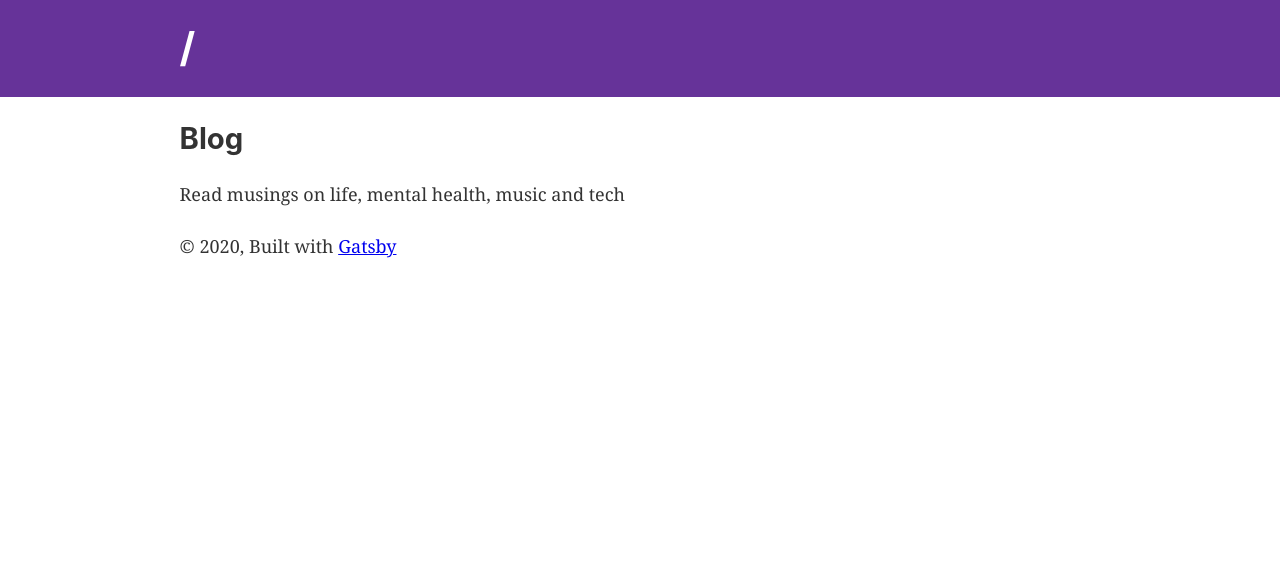
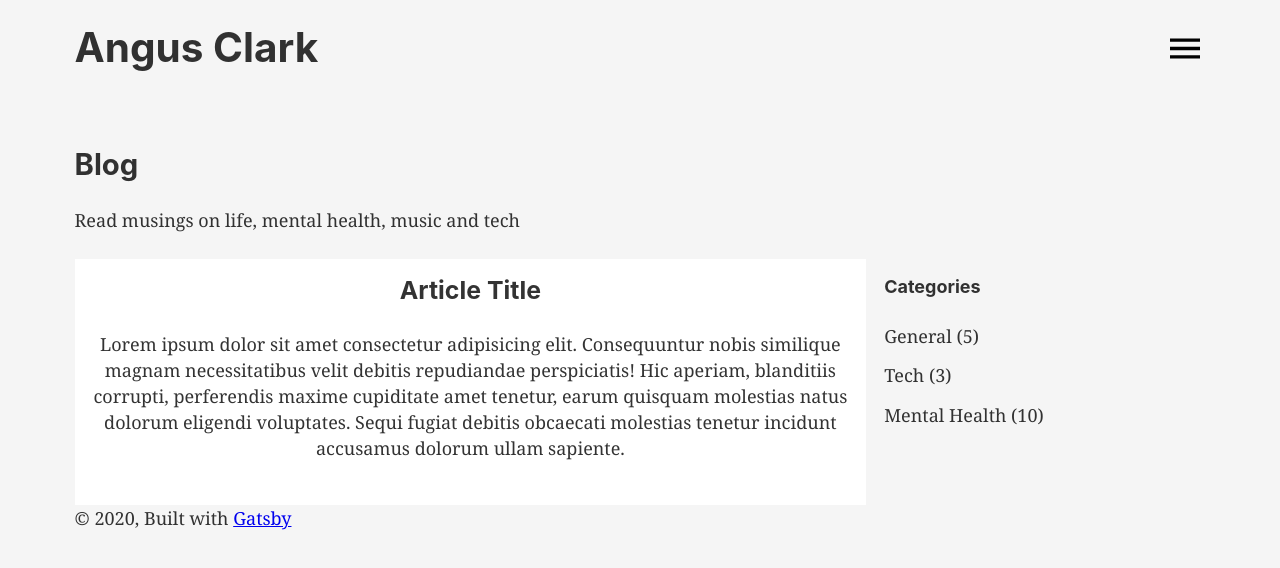
Before and after one commit to angusclarkdev/personal-website, a Gatsby site: page / in a window 1280 px wide. Built offline with nearby package versions, Linux system fonts and the light colour scheme; Gatsby itself is replaced by a stand-in of ours.

Commit message:
wip: continue basic styling

```diff
--- a/package.json
+++ b/package.json
@@ -5,18 +5,21 @@
   "version": "0.1.0",
   "author": "Kyle Mathews <mathews.kyle@gmail.com>",
   "dependencies": {
+    "babel-plugin-styled-components": "^1.10.6",
     "gatsby": "^2.18.12",
     "gatsby-image": "^2.2.34",
     "gatsby-plugin-manifest": "^2.2.31",
     "gatsby-plugin-offline": "^3.0.27",
     "gatsby-plugin-react-helmet": "^3.1.16",
     "gatsby-plugin-sharp": "^2.3.5",
+    "gatsby-plugin-styled-components": "^3.1.16",
     "gatsby-source-filesystem": "^2.1.40",
     "gatsby-transformer-sharp": "^2.3.7",
     "prop-types": "^15.7.2",
     "react": "^16.12.0",
     "react-dom": "^16.12.0",
-    "react-helmet": "^5.2.1"
+    "react-helmet": "^5.2.1",
+    "styled-components": "^4.4.1"
   },
   "devDependencies": {
     "prettier": "^1.19.1"
--- /dev/null
+++ b/src/components/blogPost.js
@@ -0,0 +1,18 @@
+import React from 'react'
+import styled from 'styled-components'
+
+const StyledDiv = styled.div`
+  text-align: center;
+  flex-basis: 70%;
+  background-color: #fff;
+  padding: 1rem;
+`
+
+const BlogPost = () => (
+  <StyledDiv>
+    <h3>Article Title</h3>
+    <p>Lorem ipsum dolor sit amet consectetur adipisicing elit. Consequuntur nobis similique magnam necessitatibus velit debitis repudiandae perspiciatis! Hic aperiam, blanditiis corrupti, perferendis maxime cupiditate amet tenetur, earum quisquam molestias natus dolorum eligendi voluptates. Sequi fugiat debitis obcaecati molestias tenetur incidunt accusamus dolorum ullam sapiente. </p>
+  </StyledDiv>
+)
+
+export default BlogPost
--- /dev/null
+++ b/src/components/blogTitle.js
@@ -0,0 +1,10 @@
+import React from 'react'
+
+const BlogTitle = () => (
+  <div>
+    <h2>Blog</h2>
+    <p>Read musings on life, mental health, music and tech</p>
+  </div>
+)
+
+export default BlogTitle
--- a/src/components/header.js
+++ b/src/components/header.js
@@ -1,33 +1,40 @@
+import React from "react"
 import { Link } from "gatsby"
 import PropTypes from "prop-types"
-import React from "react"
+import styled, { createGlobalStyle } from 'styled-components'
+
+import menu from '../images/menu.svg'
+
+const StyledDiv = styled.div`
+  margin: 0 auto;
+  max-width: 1170px;
+  padding: 1.45rem 1.0875rem;
+  display: flex;
+  justify-content: space-between;
+`
+
+const StyledH1 = styled.h1`
+  text-decoration: none;
+  text-transform: italic;
+`
+
+const StyledImg = styled.img`
+  cursor: pointer;
+`
 
 const Header = ({ title }) => (
   <header
     style={{
-      background: `rebeccapurple`,
+      // background: `rebeccapurple`,a
       marginBottom: `1.45rem`,
     }}
   >
-    <div
-      style={{
-        margin: `0 auto`,
-        maxWidth: 960,
-        padding: `1.45rem 1.0875rem`,
-      }}
-    >
-      <h1 style={{ margin: 0 }}>
-        <Link
-          to="/"
-          style={{
-            color: `white`,
-            textDecoration: `none`,
-          }}
-        >
+    <StyledDiv>
+      <StyledH1>
           {title}
-        </Link>
-      </h1>
-    </div>
+      </StyledH1>
+      <StyledImg src={menu} onClick={() => alert('clicked')} />
+    </StyledDiv>
   </header>
 )
 
--- a/src/components/layout.js
+++ b/src/components/layout.js
@@ -25,11 +25,11 @@ const Layout = ({ children, headerTitle }) => {
 
   return (
     <>
-      <Header title={window.location.pathname || data.site.siteMetadata.title } />
+      <Header title={headerTitle} />
       <div
         style={{
           margin: `0 auto`,
-          maxWidth: 960,
+          maxWidth: 1170,
           padding: `0px 1.0875rem 1.45rem`,
           paddingTop: 0,
         }}
@@ -46,6 +46,7 @@ const Layout = ({ children, headerTitle }) => {
 }
 
 Layout.propTypes = {
+  headerTitle: PropTypes.string.isRequired,
   children: PropTypes.node.isRequired,
 }
 
--- /dev/null
+++ b/src/components/sideBar.js
@@ -0,0 +1,37 @@
+import React from 'react'
+import styled from 'styled-components'
+import SideBarItem from '../components/sideBarItem'
+
+const categories = [
+  { catergory: 'General', count: 5 },
+  { catergory: 'Tech', count: 3 },
+  { catergory: 'Mental Health', count: 10 }
+]
+
+const StyledUl = styled.ul`
+  list-style: none;
+  margin: 0;
+`
+
+const StyledDiv = styled.div`
+  padding: 1em;
+`
+
+const StyledH3 = styled.h3`
+  font-size: 1em;
+`
+
+const SideBar = () => (
+  <StyledDiv>
+    <StyledH3> Categories </StyledH3>
+    <StyledUl>
+      {categories.map(i => (
+        <li>
+        <SideBarItem itemData={i} />
+        </li>
+    ))}
+    </StyledUl>
+  </StyledDiv>
+)
+
+export default SideBar
--- /dev/null
+++ b/src/components/sideBarItem.js
@@ -0,0 +1,10 @@
+import React from 'react'
+
+const SideBarItem = (props) => (
+  <>
+    <span> {props.itemData.catergory} </span>
+    <span> ({props.itemData.count}) </span>
+  </>
+)
+
+export default SideBarItem
--- a/src/pages/index.js
+++ b/src/pages/index.js
@@ -1,15 +1,32 @@
 import React from "react"
 import { Link } from "gatsby"
+import styled, { createGlobalStyle } from 'styled-components'
 
+import BlogTitle from '../components/blogTitle'
+import BlogPost from '../components/BlogPost'
+import Image from "../components/image"
 import Layout from "../components/layout"
-import Image from "../components/image"
+import SideBar from '../components/sideBar'
 import SEO from "../components/seo"
 
+const GlobalStyles = createGlobalStyle`
+  body {
+    background-color: #F5F5F5;
+  }
+`
+const MainContent = styled.section`
+  display: flex;
+  /* justify-content: space-between; */
+`
 const IndexPage = () => (
-  <Layout>
+  <Layout headerTitle='Angus Clark'>
+    <GlobalStyles />
     <SEO title="Home" />
-    <h2>Blog</h2>
-    <p>Read musings on life, mental health, music and tech</p>
+    <BlogTitle />
+    <MainContent>
+      <BlogPost />
+      <SideBar />
+    </MainContent>
   </Layout>
 )
 
```
Also changed, not shown: src/components/sideNavigation.js (added, +9 -0 lines), src/images/menu.svg (added), 1 other file.
